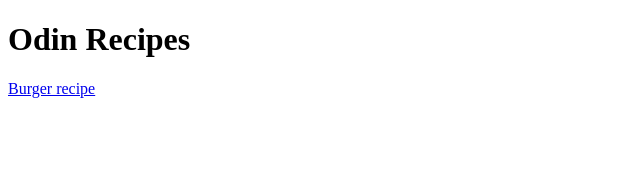
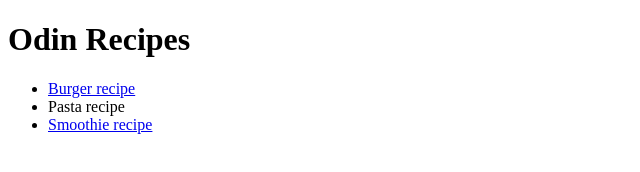
Before and after one commit to superpeanut420/odin-recipes, a plain HTML site: page index.html in a window 1280 px wide. Shown: the whole page, without its empty margins (0-640 px from the left). Drawn offline with Linux system fonts and the light colour scheme.

Commit message:
Explaination in last commit

```diff
--- a/index.html
+++ b/index.html
@@ -7,6 +7,10 @@
 
     <body>
         <h1>Odin Recipes</h1>
-        <a href="recipes/burger.html">Burger recipe</a>
+        <ul>
+            <li><a href="recipes/burger.html">Burger recipe</a></li>
+            <li><a heref="recipes/pasta.html">Pasta recipe</a></li>
+            <li><a href="recipes/smoothie.html">Smoothie recipe</a></li>
+        </ul>
     </body>
 </html>
```
Also changed, not shown: smoothie.html (+1 -0 lines).
